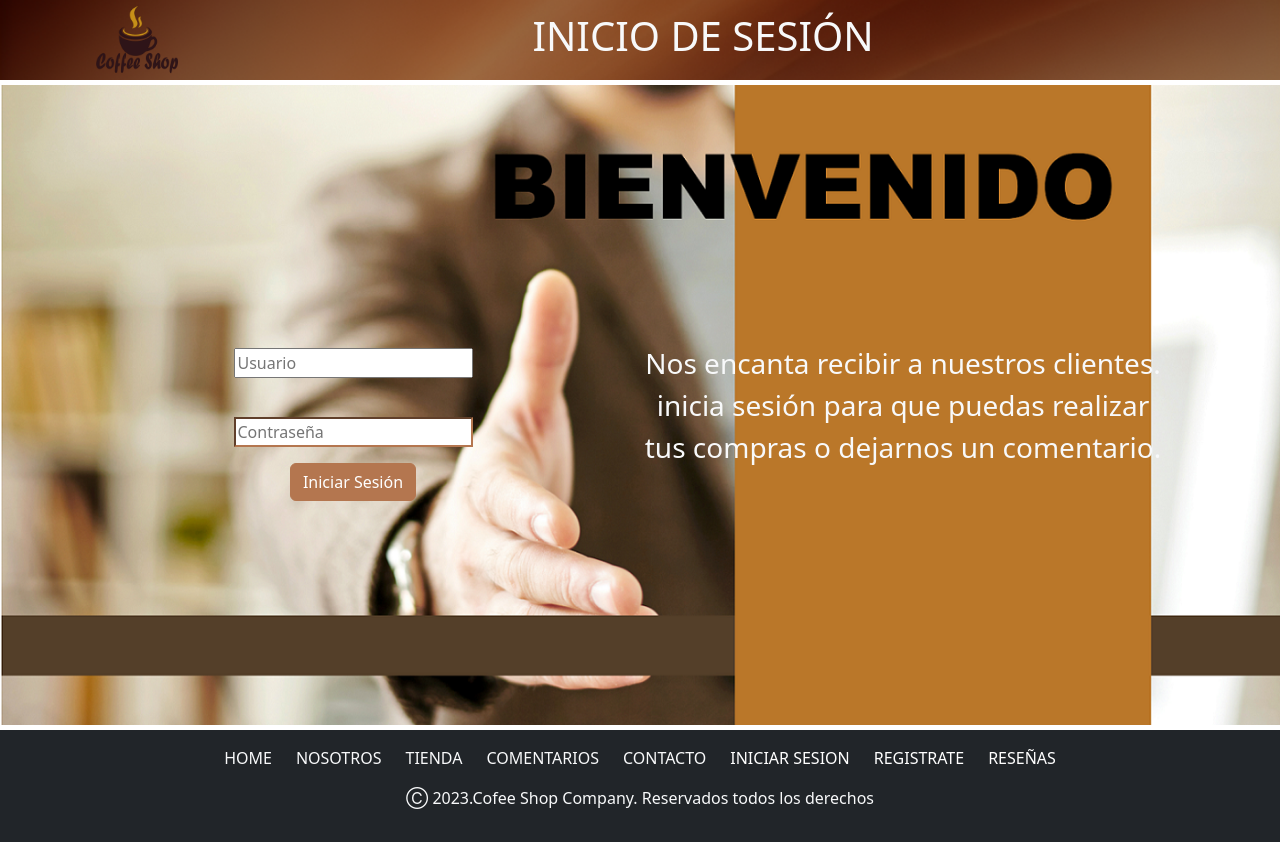
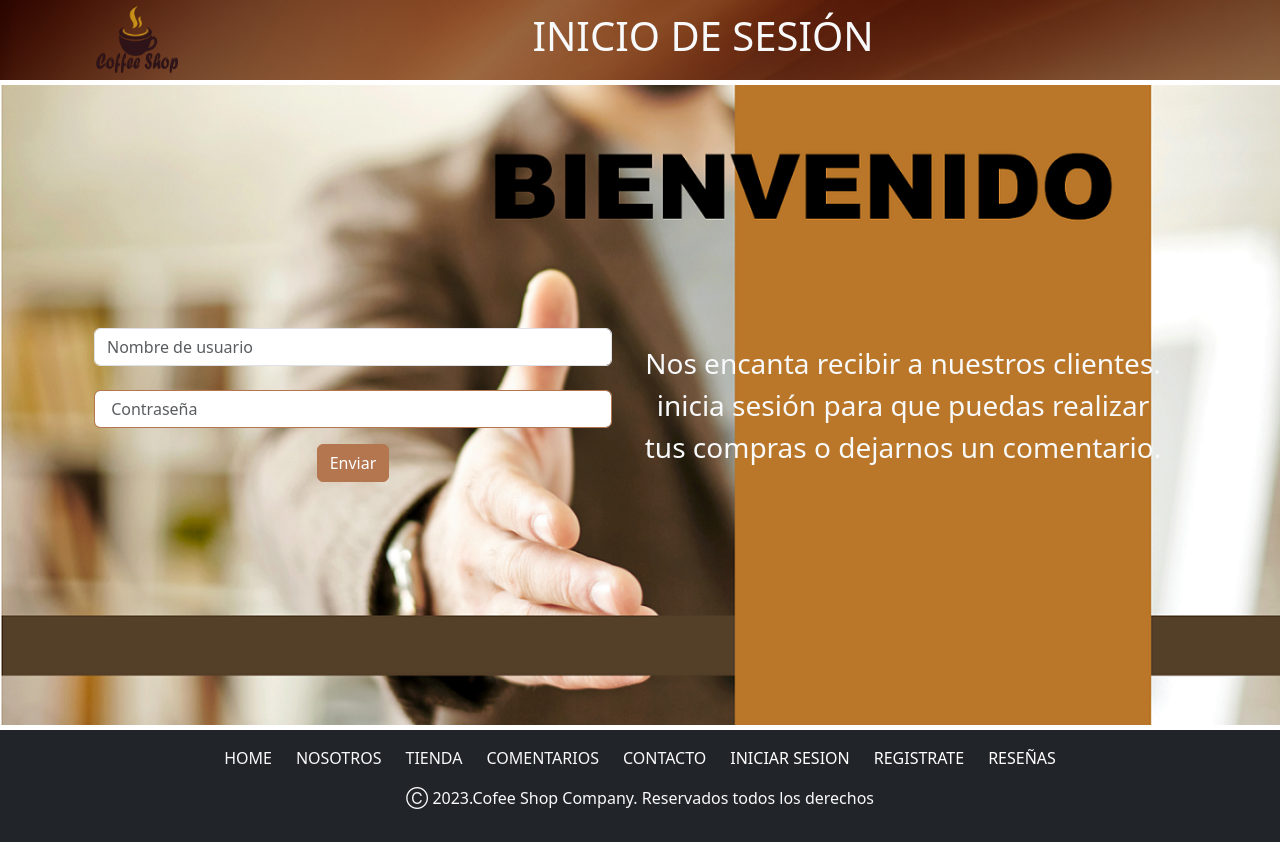
Before and after one commit to dmunoz80/CoffeShop-ProyectoFinal, a React (Create React App) app: page /Login in a window 1280 px wide. Built offline with nearby package versions, Linux system fonts and the light colour scheme.

Commit message:
se actualiza vista login con bootstrao

```diff
--- a/src/components/Formlogin.jsx
+++ b/src/components/Formlogin.jsx
@@ -1,6 +1,8 @@
 import React, { useState } from 'react';
 import usersData from "../users.json"
-import { Container, Row, Col, Button } from "react-bootstrap"
+//import { Container, Row, Col, Button } from "react-bootstrap"
+import { Button, Form } from "react-bootstrap";
+
 
 
 const Formlogin = () => {
@@ -30,31 +32,18 @@ const Formlogin = () => {
     };
 
     return (
-        <div>
-            <Container style={{ textAlign: "center" }}>
-                <Row>
-                    <div style={{ marginTop: "15px" }}>
-                        <Col> <label htmlFor="username" style={{ textAlign: "center" }}></label></Col>
-                        <Col> <input type="text" id="username" value={username} onChange={handleUsernameChange} placeholder='Usuario'/></Col>
-                    </div>
-                    <div style={{ marginTop: "15px" }}>
-                        <Col> <label htmlFor="password"></label></Col>
-                        <Col>   <input type="password" id="password" style={{borderColor:"#b4764f"}}  value={password} onChange={handlePasswordChange} placeholder='Contraseña' /></Col>
-                    </div>
-                    <Col>
-                    <Button
-                    onClick={handleLogin}
-                    type="submit"
-                    className="m-3"
-                    style={{backgroundColor:"#b4764f", borderColor:"#b4764f"}}
-                    >Iniciar Sesión</Button>
-                    </Col>
 
-                    {loginError && <p style={{ color: 'red' }}>Usuario o contraseña incorrectos.</p>}
+        <Form  className="formulario">
+            <Form.Group>
+                <Form.Control type="text" id="username" value={username} onChange={handleUsernameChange} placeholder="Nombre de usuario" />
+            </Form.Group>
+            <Form.Group>
+                <Form.Label></Form.Label>
+                <Form.Control type="password" id="password" style={{ borderColor: "#b4764f" }} value={password} onChange={handlePasswordChange} placeholder=" Contraseña" />
+            </Form.Group>
+            <Button  onClick={handleLogin} type="submit" className="m-3" style={{ backgroundColor: "#b4764f", borderColor: "#b4764f" }}>Enviar</Button>
+        </Form>
 
-                </Row>
-            </Container>
-        </div >
     );
 };
 
```
